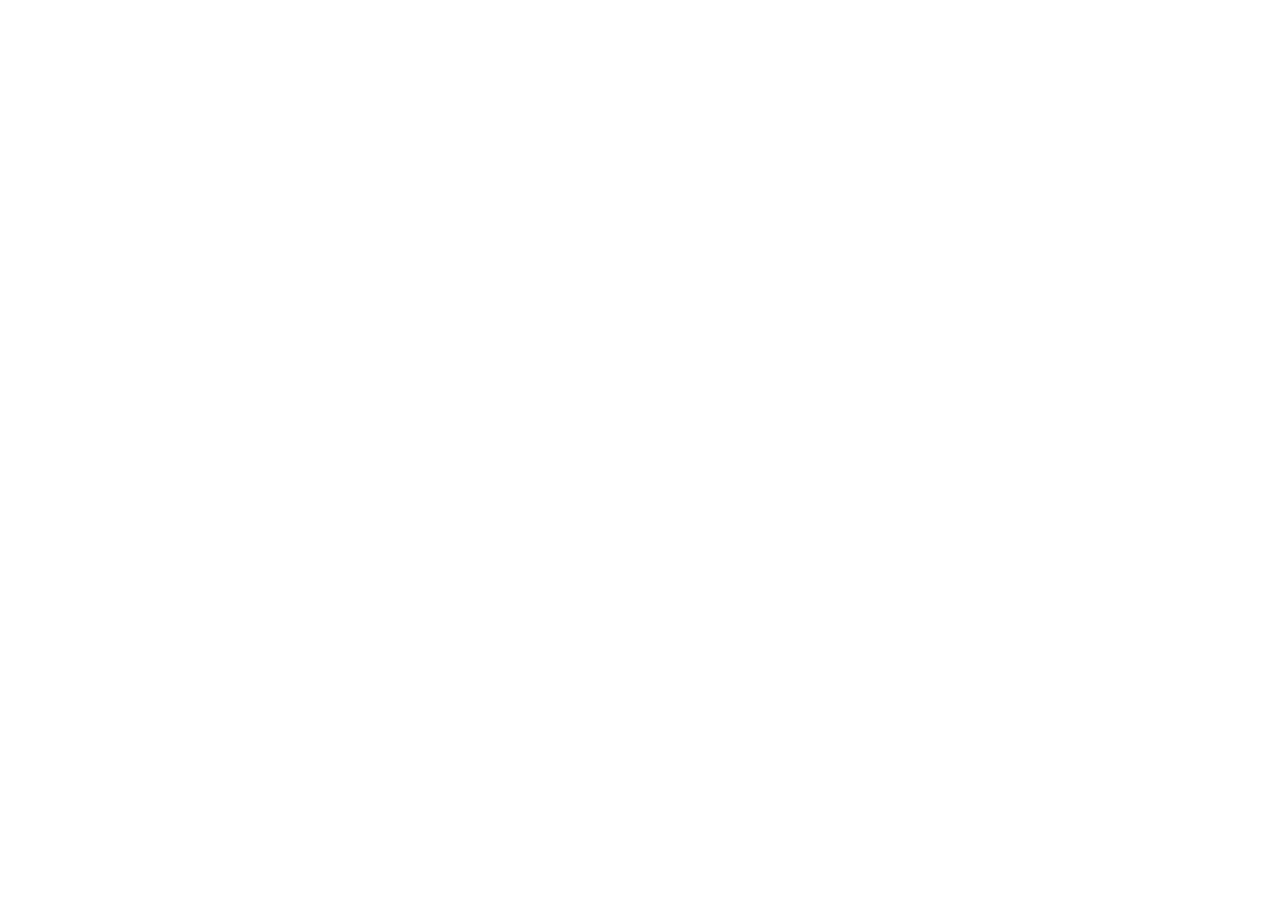
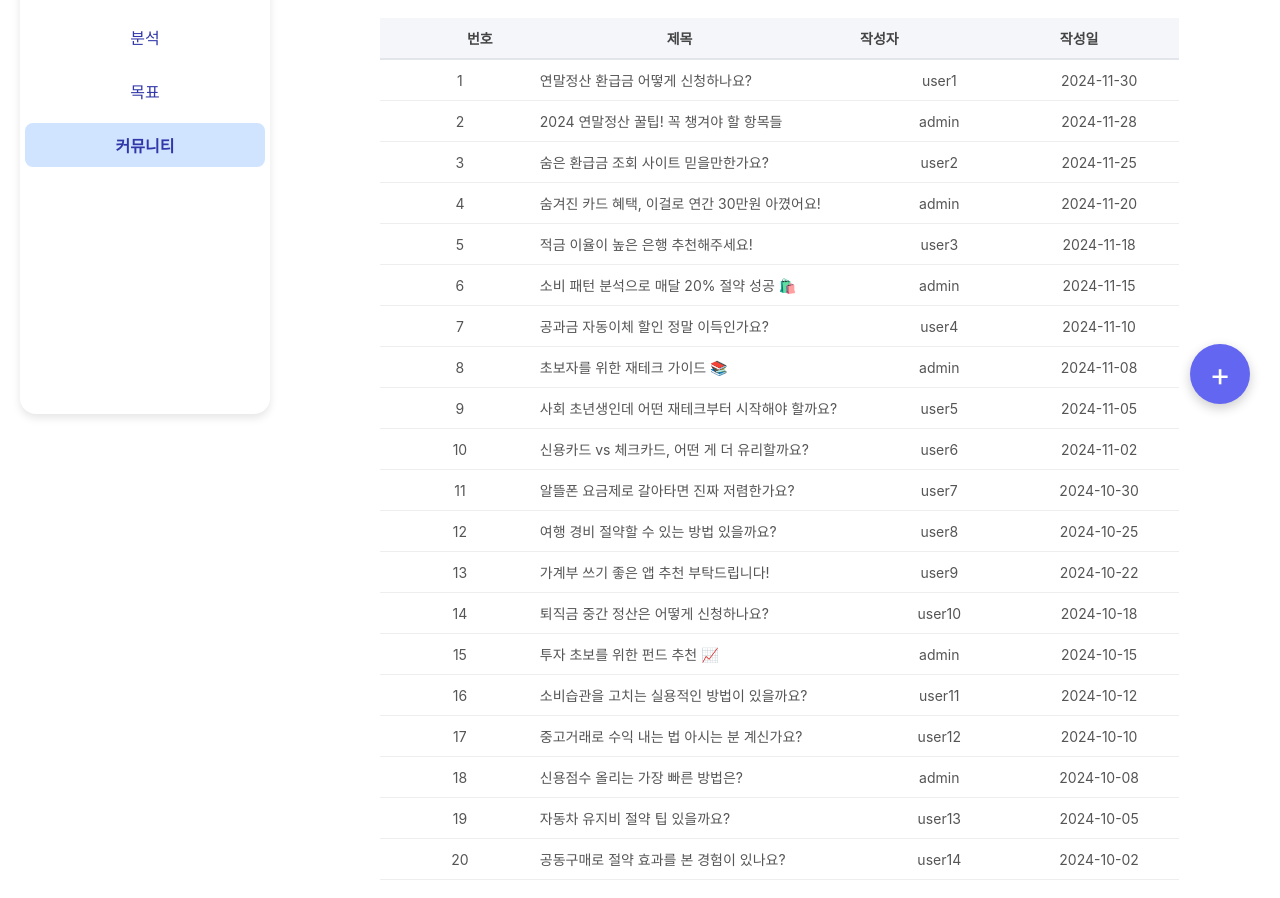
Before and after one commit to hgb926/asset-management, a React (Create React App) app: page /board in a window 1280 px wide. Before the commit this address had no page. Shown: the part 366-1264 px from the top of the page. Before the commit the page ends 800 px from the top, so only its background shows below. Built offline with nearby package versions, Linux system fonts and the light colour scheme; sample sign-in values are in the browser's storage.

Commit message:
[Rename] Challenge -> Board
챌린지에서 게시판으로 전환

```diff
--- a/src/components/main/Dashboard.js
+++ b/src/components/main/Dashboard.js
@@ -40,10 +40,10 @@ const Dashboard = () => {
                         목표
                     </Link>
                     <Link
-                        to={'/challenge'}
-                        className={`${styles.menuItem} ${getActiveClass("/challenge")}`}
+                        to={'/board'}
+                        className={`${styles.menuItem} ${getActiveClass("/board")}`}
                     >
-                        챌린지
+                        커뮤니티
                     </Link>
                 </nav>
             </div>
--- /dev/null
+++ b/src/components/main/board/Board.js
@@ -0,0 +1,15 @@
+import React from 'react';
+import styles from '../../../styles/board/Board.module.scss';
+import BoardHeader from "./BoardHeader";
+import BoardList from "./BoardList";
+
+const Board = () => {
+    return (
+        <div className={styles.wrap}>
+            <BoardHeader/>
+            <BoardList/>
+        </div>
+    );
+};
+
+export default Board;
--- a/src/components/main/challenge/ChallengeHeader.js
+++ b/src/components/main/board/BoardHeader.js
@@ -1,10 +1,14 @@
 import React from 'react';
-import styles from "../../../styles/challenge/ChallengeHeader.module.scss";
+import styles from "../../../styles/board/BoardHeader.module.scss";
 
-const ChallengeHeader = () => {
+const BoardHeader = () => {
     return (
         <>
-            <h1 className={styles.h1}>챌린지 게시판!</h1>
+            <h1 className={styles.h1}>💰 경제/재테크 커뮤니티</h1>
+            <p className={styles.description}>
+                경제 꿀팁을 공유하고 함께 성장해요!<br/>
+
+            </p>
             <div className={styles.header}>
                 <div className={styles.sortSection}>
                     <div className={styles.dateSort}>
@@ -31,4 +35,4 @@ const ChallengeHeader = () => {
     );
 };
 
-export default ChallengeHeader;
+export default BoardHeader;
--- /dev/null
+++ b/src/components/main/board/BoardList.js
@@ -0,0 +1,62 @@
+import React from 'react';
+import styles from '../../../styles/board/BoardList.module.scss';
+import {Link} from "react-router-dom";
+
+const BoardList = () => {
+    const DUMMY_DATA = [
+        { id: 1, title: '연말정산 환급금 어떻게 신청하나요?', author: 'user1', date: '2024-11-30' }, // 질문
+        { id: 2, title: '2024 연말정산 꿀팁! 꼭 챙겨야 할 항목들', author: 'admin', date: '2024-11-28' }, // 꿀팁
+        { id: 3, title: '숨은 환급금 조회 사이트 믿을만한가요?', author: 'user2', date: '2024-11-25' }, // 질문
+        { id: 4, title: '숨겨진 카드 혜택, 이걸로 연간 30만원 아꼈어요!', author: 'admin', date: '2024-11-20' }, // 꿀팁
+        { id: 5, title: '적금 이율이 높은 은행 추천해주세요!', author: 'user3', date: '2024-11-18' }, // 질문
+        { id: 6, title: '소비 패턴 분석으로 매달 20% 절약 성공 🛍️', author: 'admin', date: '2024-11-15' }, // 꿀팁
+        { id: 7, title: '공과금 자동이체 할인 정말 이득인가요?', author: 'user4', date: '2024-11-10' }, // 질문
+        { id: 8, title: '초보자를 위한 재테크 가이드 📚', author: 'admin', date: '2024-11-08' }, // 꿀팁
+        { id: 9, title: '사회 초년생인데 어떤 재테크부터 시작해야 할까요?', author: 'user5', date: '2024-11-05' }, // 질문
+        { id: 10, title: '신용카드 vs 체크카드, 어떤 게 더 유리할까요?', author: 'user6', date: '2024-11-02' }, // 질문
+        { id: 11, title: '알뜰폰 요금제로 갈아타면 진짜 저렴한가요?', author: 'user7', date: '2024-10-30' }, // 질문
+        { id: 12, title: '여행 경비 절약할 수 있는 방법 있을까요?', author: 'user8', date: '2024-10-25' }, // 질문
+        { id: 13, title: '가계부 쓰기 좋은 앱 추천 부탁드립니다!', author: 'user9', date: '2024-10-22' }, // 질문
+        { id: 14, title: '퇴직금 중간 정산은 어떻게 신청하나요?', author: 'user10', date: '2024-10-18' }, // 질문
+        { id: 15, title: '투자 초보를 위한 펀드 추천 📈', author: 'admin', date: '2024-10-15' }, // 꿀팁
+        { id: 16, title: '소비습관을 고치는 실용적인 방법이 있을까요?', author: 'user11', date: '2024-10-12' }, // 질문
+        { id: 17, title: '중고거래로 수익 내는 법 아시는 분 계신가요?', author: 'user12', date: '2024-10-10' }, // 질문
+        { id: 18, title: '신용점수 올리는 가장 빠른 방법은?', author: 'admin', date: '2024-10-08' }, // 꿀팁
+        { id: 19, title: '자동차 유지비 절약 팁 있을까요?', author: 'user13', date: '2024-10-05' }, // 질문
+        { id: 20, title: '공동구매로 절약 효과를 본 경험이 있나요?', author: 'user14', date: '2024-10-02' }, // 질문
+    ];
+
+    return (
+        <>
+            <div className={styles.boardWrap}>
+
+                <div className={styles.boardList}>
+                    <div className={styles.header}>
+                        <span>번호</span>
+                        <span>제목</span>
+                        <span>작성자</span>
+                        <span>작성일</span>
+                    </div>
+                    {DUMMY_DATA.map((item) => (
+                        <div key={item.id} className={styles.boardItem}>
+                            <span className={styles.itemId}>{item.id}</span>
+                            <span className={styles.itemTitle}>{item.title}</span>
+                            <span className={styles.itemAuthor}>{item.author}</span>
+                            <span className={styles.itemDate}>{item.date}</span>
+                        </div>
+                    ))}
+                </div>
+                <div className={styles.footer}>
+                    <div className={styles.btnWrap}>
+                        <button className={styles.pageBtn}>1</button>
+                        <button className={styles.pageBtn}>2</button>
+                        <button className={styles.pageBtn}>3</button>
+                    </div>
+                </div>
+            </div>
+            <Link to={'write'} className={styles.writeButton}>+</Link>
+        </>
+    );
+};
+
+export default BoardList;
--- /dev/null
+++ b/src/components/main/board/WriteForm.js
@@ -0,0 +1,27 @@
+import React from 'react';
+
+const WriteForm = () => {
+    return (
+        <div>
+            writeForm~
+            writeForm~
+            writeForm~
+            writeForm~
+            writeForm~
+            writeForm~
+            writeForm~
+            writeForm~
+            writeForm~
+            writeForm~
+            writeForm~
+            writeForm~
+            writeForm~
+            writeForm~
+            writeForm~
+            writeForm~
+            writeForm~
+        </div>
+    );
+};
+
+export default WriteForm;
--- a/src/components/main/challenge/Boards.js
+++ /dev/null
@@ -1,55 +0,0 @@
-import React from 'react';
-import styles from '../../../styles/challenge/Boards.module.scss';
-
-const Boards = () => {
-    const DUMMY_DATA = [
-        {id: 38, title: '한 달 50만원 저축하기 도전!', author: 'admin', date: '2022-12-14 15시42분'},
-        {id: 29, title: '식비 한 달 20만원 이하로!', author: 'admin', date: '2022-12-11 20시19분'},
-        {id: 28, title: '커피값 아끼기 챌린지 ☕️', author: 'admin', date: '2022-12-11 20시19분'},
-        {id: 27, title: '주말에 외식 한 번만 하기!', author: 'admin', date: '2022-12-11 20시19분'},
-        {id: 26, title: '30일 동안 쇼핑 금지 🔒', author: 'admin', date: '2022-12-11 20시19분'},
-        {id: 25, title: '매일 가계부 작성하기 📖', author: 'admin', date: '2022-12-11 20시19분'},
-        {id: 24, title: '목표 저축액 달성하기 🏦', author: 'admin', date: '2022-12-11 20시19분'},
-        {id: 23, title: '불필요한 구독 서비스 취소', author: 'admin', date: '2022-12-11 20시19분'},
-        {id: 22, title: '외식비 절약하기 💸', author: 'admin', date: '2022-12-11 20시19분'},
-        {id: 21, title: '주간 예산 관리하기 📊', author: 'admin', date: '2022-12-11 20시19분'},
-    ];
-
-    return (
-        <>
-            <div className={styles.boardWrap}>
-                <h1 className={styles.title}>💰 수입/지출 챌린지 게시판</h1>
-                <p className={styles.description}>
-                    다양한 수입/지출 챌린지에 도전하고, 경험을 공유해보세요!<br/>
-                    작은 습관이 큰 변화를 만듭니다.
-                </p>
-                <div className={styles.boardList}>
-                    <div className={styles.header}>
-                        <span>번호</span>
-                        <span>챌린지 제목</span>
-                        <span>작성자</span>
-                        <span>작성일</span>
-                    </div>
-                    {DUMMY_DATA.map((item) => (
-                        <div key={item.id} className={styles.boardItem}>
-                            <span className={styles.itemId}>{item.id}</span>
-                            <span className={styles.itemTitle}>{item.title}</span>
-                            <span className={styles.itemAuthor}>{item.author}</span>
-                            <span className={styles.itemDate}>{item.date}</span>
-                        </div>
-                    ))}
-                </div>
-                <div className={styles.footer}>
-                    <div className={styles.btnWrap}>
-                        <button className={styles.pageBtn}>1</button>
-                        <button className={styles.pageBtn}>2</button>
-                        <button className={styles.pageBtn}>3</button>
-                    </div>
-                </div>
-            </div>
-            <button className={styles.writeButton}>+</button>
-        </>
-    );
-};
-
-export default Boards;
--- a/src/components/main/challenge/Challenge.js
+++ /dev/null
@@ -1,15 +0,0 @@
-import React from 'react';
-import styles from '../../../styles/challenge/Challenge.module.scss';
-import ChallengeHeader from "./ChallengeHeader";
-import Boards from "./Boards";
-
-const Challenge = () => {
-    return (
-        <div className={styles.wrap}>
-            <ChallengeHeader/>
-            <Boards/>
-        </div>
-    );
-};
-
-export default Challenge;
--- a/src/components/main/challenge/WriteForm.js
+++ /dev/null
@@ -1,11 +0,0 @@
-import React from 'react';
-
-const WriteForm = () => {
-    return (
-        <div>
-            writeForm~
-        </div>
-    );
-};
-
-export default WriteForm;
--- a/src/styles/challenge/ChallengeHeader.module.scss
+++ b/src/styles/board/BoardHeader.module.scss
@@ -2,6 +2,11 @@
   font-size: 24px;
   margin-bottom: 20px;
   font-weight: bold;
+}
+.description {
+  font-size: 16px;
+  color: #666;
+  margin-bottom: 20px;
 }
 
 .header {
--- a/src/styles/challenge/Boards.module.scss
+++ b/src/styles/board/BoardList.module.scss
@@ -10,12 +10,6 @@
     font-size: 24px;
     font-weight: bold;
     margin-bottom: 10px;
-  }
-
-  .description {
-    font-size: 14px;
-    color: #666;
-    margin-bottom: 20px;
   }
 
   .boardList {
@@ -118,6 +112,7 @@
   box-shadow: 0 4px 12px rgba(0, 0, 0, 0.2);
   cursor: pointer;
   transition: background-color 0.3s ease, transform 0.2s ease;
+  text-decoration: none;
 
   &:hover {
     background-color: #4f46e5;
```
Also changed, not shown: src/config/route-config.js (+10 -10 lines), src/styles/board/Board.module.scss (renamed from src/styles/challenge/Challenge.module.scss).
